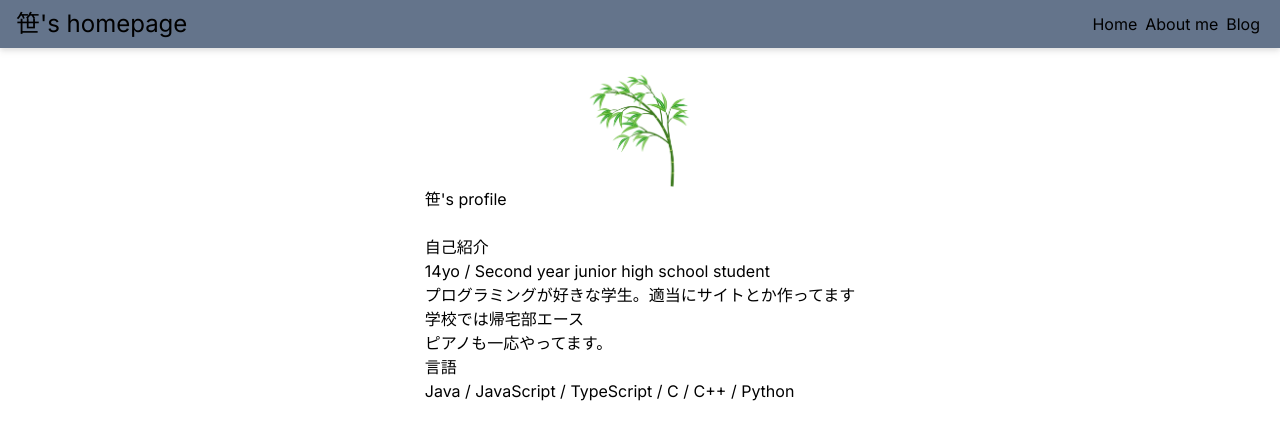
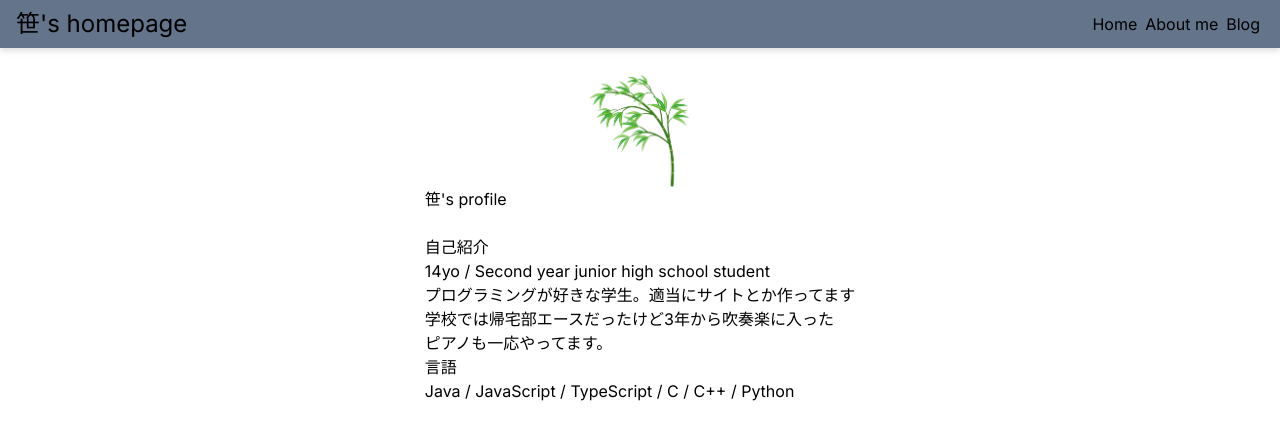
Before and after one commit to sasa-prog/sasa-prog.github.io, a Next.js app: page / in a window 1280 px wide. Shown: the top 440 px of the page. Built offline with nearby package versions, Linux system fonts and the light colour scheme.

Commit message:
update introduction

```diff
--- a/src/app/page.tsx
+++ b/src/app/page.tsx
@@ -12,7 +12,7 @@ export default function Home() {
           <h1>笹&apos;s profile</h1><br/>
           <section>
             <h2>自己紹介</h2>
-            <p>14yo / Second year junior high school student<br />プログラミングが好きな学生。適当にサイトとか作ってます<br/>学校では帰宅部エース<br/>ピアノも一応やってます。</p>
+            <p>14yo / Second year junior high school student<br />プログラミングが好きな学生。適当にサイトとか作ってます<br/>学校では帰宅部エースだったけど3年から吹奏楽に入った<br/>ピアノも一応やってます。</p>
           </section>
           <section>
             <h2>言語</h2>
```
